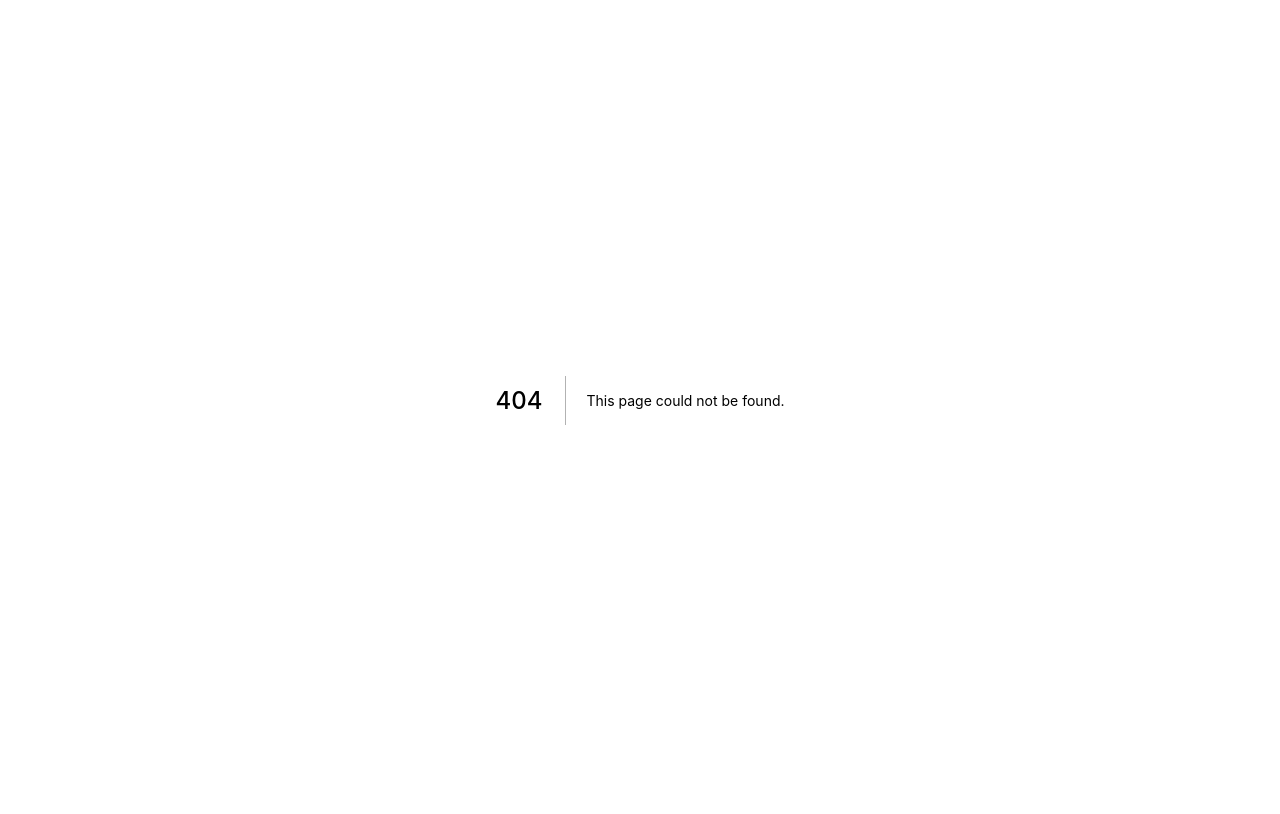
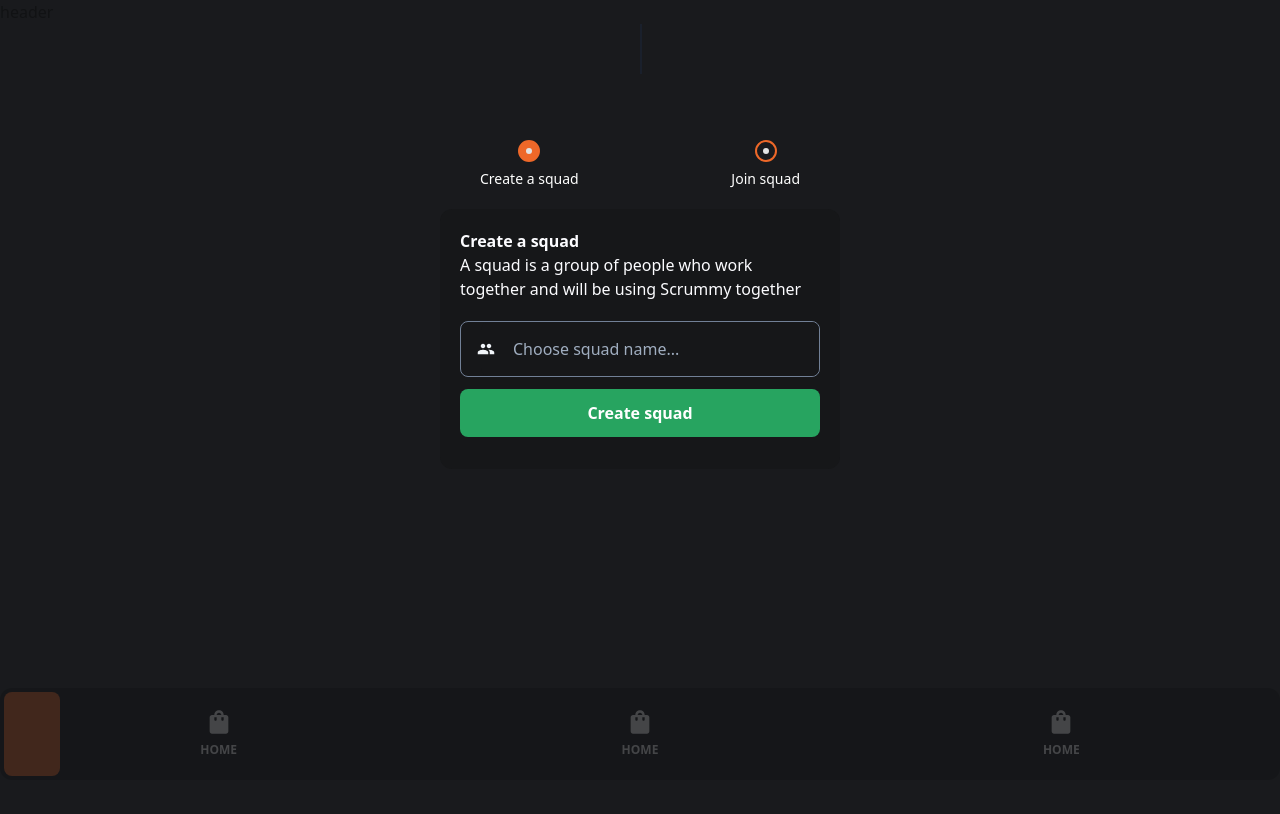
Before and after one commit to Agility-Creative-Solutions/scrummy-app, a Next.js app: page /welcome in a window 1280 px wide. Before the commit this address had no page. Shown: the top 814 px of the page. Built offline with nearby package versions, Linux system fonts and the light colour scheme.

Commit message:
feat: create welcome page UI

```diff
--- a/src/components/atoms/Button/index.tsx
+++ b/src/components/atoms/Button/index.tsx
@@ -27,7 +27,7 @@
   return (
     <a
       className={cx(
-        'btn button cursor-pointer border-none px-5 py-3 rounded-xl my-auto ease-in duration-200 h-12 inline-flex items-center active:shadow-xl hover:shadow-md',
+        'btn button cursor-pointer border-none px-5 py-3 rounded-lg my-auto ease-in duration-200 h-12 inline-flex items-center active:shadow-xl hover:shadow-md font-semibold',
         {
           'bg-scrummyOrange-500 text-white': buttonType === 'primary',
           'bg-scrummyPink-500 text-white': buttonType === 'pink',
--- a/src/components/atoms/Card/index.tsx
+++ b/src/components/atoms/Card/index.tsx
@@ -24,7 +24,7 @@
     >
       {(!!title || !!subtitle) && (
         <div className="pb-5">
-          {title && <h4>{title}</h4>}
+          {title && <h4 className="font-semibold">{title}</h4>}
           {subtitle && <p>{subtitle}</p>}
         </div>
       )}
--- a/src/components/atoms/Input/index.tsx
+++ b/src/components/atoms/Input/index.tsx
@@ -32,7 +32,7 @@
   errorIcon = false,
 }) => {
   return (
-    <div className="my-7">
+    <div>
       <div
         className={cx(
           'relative h-14 flex rounded-lg border-[1px] bg-dark-100 pl-5',
--- a/src/components/atoms/RadioButton/index.tsx
+++ b/src/components/atoms/RadioButton/index.tsx
@@ -18,7 +18,7 @@
   label,
 }) => {
   return (
-    <div className="flex flex-col justify-items-start">
+    <div className="flex w-fit flex-col justify-items-start">
       <label htmlFor={id} className="relative cursor-pointer">
         <input
           name={name}
--- a/src/components/mols/ActionBar/index.tsx
+++ b/src/components/mols/ActionBar/index.tsx
@@ -42,7 +42,7 @@
   }
 
   return (
-    <Card className="relative flex min-h-[60px] w-fit min-w-[220px] justify-around gap-x-6 rounded-xl p-2">
+    <Card className="relative mx-auto flex min-h-[60px] w-fit min-w-[220px] justify-around gap-x-6 rounded-xl p-2">
       <motion.div
         animate={`variant${itemActive}`}
         className="absolute top-1 h-[calc(100%-.5rem)] w-14 rounded-lg bg-scrummyOrange-500"
--- a/src/layouts/AuthLayout.tsx
+++ b/src/layouts/AuthLayout.tsx
@@ -1,8 +1,8 @@
-import { motion } from 'framer-motion';
 import type { ReactNode } from 'react';
 
 import LogoImg from '../../public/assets/images/scrummylogo.png';
 import LogoTitle from '../../public/assets/images/scrummytitle.png';
+import AnimatedCircles from './bin/AnimatedCircles';
 
 export type AuthLayoutProps = {
   children: ReactNode;
@@ -11,28 +11,7 @@
 const AuthLayout: React.FC<AuthLayoutProps> = ({ children }) => {
   return (
     <div className="relative flex h-[100vh] w-[100vw] flex-col justify-center overflow-hidden bg-scrummyOrange-500">
-      <motion.div
-        className="absolute left-[-20px] top-[-80px]  h-[80vw] max-h-[1100px] min-h-[700px] w-[80vw] min-w-[700px] max-w-[1100px] rounded-full border-[2px] border-slate-50/50 object-cover"
-        initial={{ scale: 1.0 }}
-        animate={{ scale: 1.05 }}
-        transition={{
-          type: 'tween',
-          duration: 4,
-          repeat: Infinity,
-          repeatType: 'reverse',
-        }}
-      ></motion.div>
-      <motion.div
-        className=" absolute left-[-100px] h-[60vw] max-h-[800px] min-h-[500px] w-[60vw] min-w-[500px] max-w-[800px] rounded-full border-[2px] border-slate-50/50 object-cover"
-        initial={{ scale: 1.0 }}
-        animate={{ scale: 1.05 }}
-        transition={{
-          type: 'tween',
-          duration: 4,
-          repeat: Infinity,
-          repeatType: 'reverse',
-        }}
-      ></motion.div>
+      <AnimatedCircles />
 
       <div>
         <div>
--- /dev/null
+++ b/src/layouts/DashboardLayout.tsx
@@ -0,0 +1,47 @@
+import type { ReactNode } from 'react';
+
+import ActionBar from '@/components/mols/ActionBar';
+
+export type DashboardLayoutProps = {
+  children: ReactNode;
+};
+
+const DashboardLayout: React.FC<DashboardLayoutProps> = ({ children }) => {
+  return (
+    <div className="relative flex min-h-[100vh] w-full flex-col justify-center overflow-x-hidden bg-dark-300">
+      {/* header */}
+      <div className="flex flex-row items-center justify-between">header</div>
+
+      {/* content */}
+      <div>{children}</div>
+
+      {/* actionbar */}
+      <div className="fixed inset-x-0 bottom-5">
+        <ActionBar
+          actions={[
+            {
+              id: '1',
+              icon: 'MdShoppingBag',
+              label: 'Home',
+              onClick: () => {},
+            },
+            {
+              id: '2',
+              icon: 'MdShoppingBag',
+              label: 'Home',
+              onClick: () => {},
+            },
+            {
+              id: '3',
+              icon: 'MdShoppingBag',
+              label: 'Home',
+              onClick: () => {},
+            },
+          ]}
+        />
+      </div>
+    </div>
+  );
+};
+
+export default DashboardLayout;
--- /dev/null
+++ b/src/layouts/bin/AnimatedCircles.tsx
@@ -0,0 +1,33 @@
+import { motion } from 'framer-motion';
+import React from 'react';
+
+const AnimatedCircles = () => {
+  return (
+    <>
+      <motion.div
+        className="absolute left-[-20px] top-[-80px]  h-[80vw] max-h-[1100px] min-h-[700px] w-[80vw] min-w-[700px] max-w-[1100px] rounded-full border-[2px] border-slate-50/50 object-cover"
+        initial={{ scale: 0.5 }}
+        animate={{ scale: 0.6 }}
+        transition={{
+          type: 'tween',
+          duration: 4,
+          repeat: Infinity,
+          repeatType: 'reverse',
+        }}
+      ></motion.div>
+      <motion.div
+        className=" absolute left-[-100px] h-[60vw] max-h-[800px] min-h-[500px] w-[60vw] min-w-[500px] max-w-[800px] rounded-full border-[2px] border-slate-50/50 object-cover"
+        initial={{ scale: 0.5 }}
+        animate={{ scale: 0.6 }}
+        transition={{
+          type: 'tween',
+          duration: 4,
+          repeat: Infinity,
+          repeatType: 'reverse',
+        }}
+      ></motion.div>
+    </>
+  );
+};
+
+export default AnimatedCircles;
--- /dev/null
+++ b/src/pages/welcome.tsx
@@ -0,0 +1,134 @@
+import { motion } from 'framer-motion';
+import React from 'react';
+
+import { Button, Card, Input } from '@/components';
+import RadioButton from '@/components/atoms/RadioButton';
+import { Typography } from '@/components/atoms/Typography';
+import DashboardLayout from '@/layouts/DashboardLayout';
+
+const CARDS_TYPE = {
+  create: 'CREATE',
+  join: 'JOIN',
+};
+
+const TRANSITION_STATES = {
+  CREATE: {
+    hidden: {
+      x: '-100vh',
+      opacity: 0,
+    },
+    visible: {
+      opacity: 1,
+      x: 0,
+    },
+    exit: {
+      x: ' -100vh',
+      opacity: 0,
+    },
+  },
+  JOIN: {
+    hidden: {
+      x: '100vh',
+      opacity: 0,
+    },
+    visible: {
+      opacity: 1,
+      x: 0,
+    },
+    exit: {
+      x: ' 100vh',
+      opacity: 0,
+    },
+  },
+};
+
+const WelcomePage = () => {
+  const [cardChosen, setCardChosen] = React.useState(CARDS_TYPE.create);
+
+  const handleChange = (event: React.ChangeEvent<HTMLInputElement>) => {
+    setCardChosen(event.target.value as typeof CARDS_TYPE.create);
+  };
+
+  return (
+    <DashboardLayout>
+      {/* backdrop */}
+      <div className="absolute inset-0 z-10 bg-dark-100 opacity-80"></div>
+
+      <div className="absolute bottom-0 z-20  mx-auto flex w-full flex-col items-center justify-end sm:relative sm:min-h-screen sm:w-[400px] sm:justify-center">
+        <div className="flex w-full flex-row justify-between px-10 pb-5">
+          <div className="absolute left-[50%] top-0 h-[50px] w-[1px] border-r-2 border-gray-900" />
+          <div className="flex flex-col items-center">
+            <RadioButton
+              name="squad"
+              onChange={handleChange}
+              checked={cardChosen === CARDS_TYPE.create}
+              value={CARDS_TYPE.create}
+            />
+            <Typography className="text-sm text-white">
+              Create a squad
+            </Typography>
+          </div>
+          <div className="flex flex-col items-center">
+            <RadioButton
+              name="squad"
+              onChange={handleChange}
+              checked={cardChosen === CARDS_TYPE.join}
+              value={CARDS_TYPE.join}
+            />
+            <Typography className="text-sm text-white">Join squad</Typography>
+          </div>
+        </div>
+        <div className="top-2 flex min-h-[250px] w-full flex-row md:min-h-[500px]">
+          <motion.div
+            animate={cardChosen === CARDS_TYPE.create ? 'visible' : 'hidden'}
+            transition={{ duration: 0.5 }}
+            variants={TRANSITION_STATES.CREATE}
+            style={{ position: 'absolute' }}
+          >
+            <div className="flex">
+              <Card
+                subtitle="A squad is a group of people who work together and  will be using Scrummy together"
+                title="Create a squad"
+              >
+                <div className="flex flex-col gap-3 pb-3">
+                  <Input
+                    type="text"
+                    icon="MdPeople"
+                    placeholder="Choose squad name..."
+                    onChange={() => console.log('Lorem')}
+                  />
+                  <Button buttonType="success" title="Create squad" fullWidth />
+                </div>
+              </Card>
+            </div>
+          </motion.div>
+          <motion.div
+            animate={cardChosen === CARDS_TYPE.join ? 'visible' : 'hidden'}
+            transition={{ duration: 0.5 }}
+            variants={TRANSITION_STATES.JOIN}
+            style={{ position: 'absolute', x: '100vh' }}
+          >
+            <div className="flex">
+              <Card
+                subtitle="If you were invited to join a squad probably they have the lobby invitation code. Paste it there and join the squad"
+                title="Join existing squad"
+              >
+                <div className="flex flex-col gap-3 pb-3">
+                  <Input
+                    type="text"
+                    icon="MdPeople"
+                    placeholder="Squad invitation code..."
+                    onChange={() => console.log('Lorem')}
+                  />
+                  <Button buttonType="success" title="Join squad" fullWidth />
+                </div>
+              </Card>
+            </div>
+          </motion.div>
+        </div>
+      </div>
+    </DashboardLayout>
+  );
+};
+
+export default WelcomePage;
```
